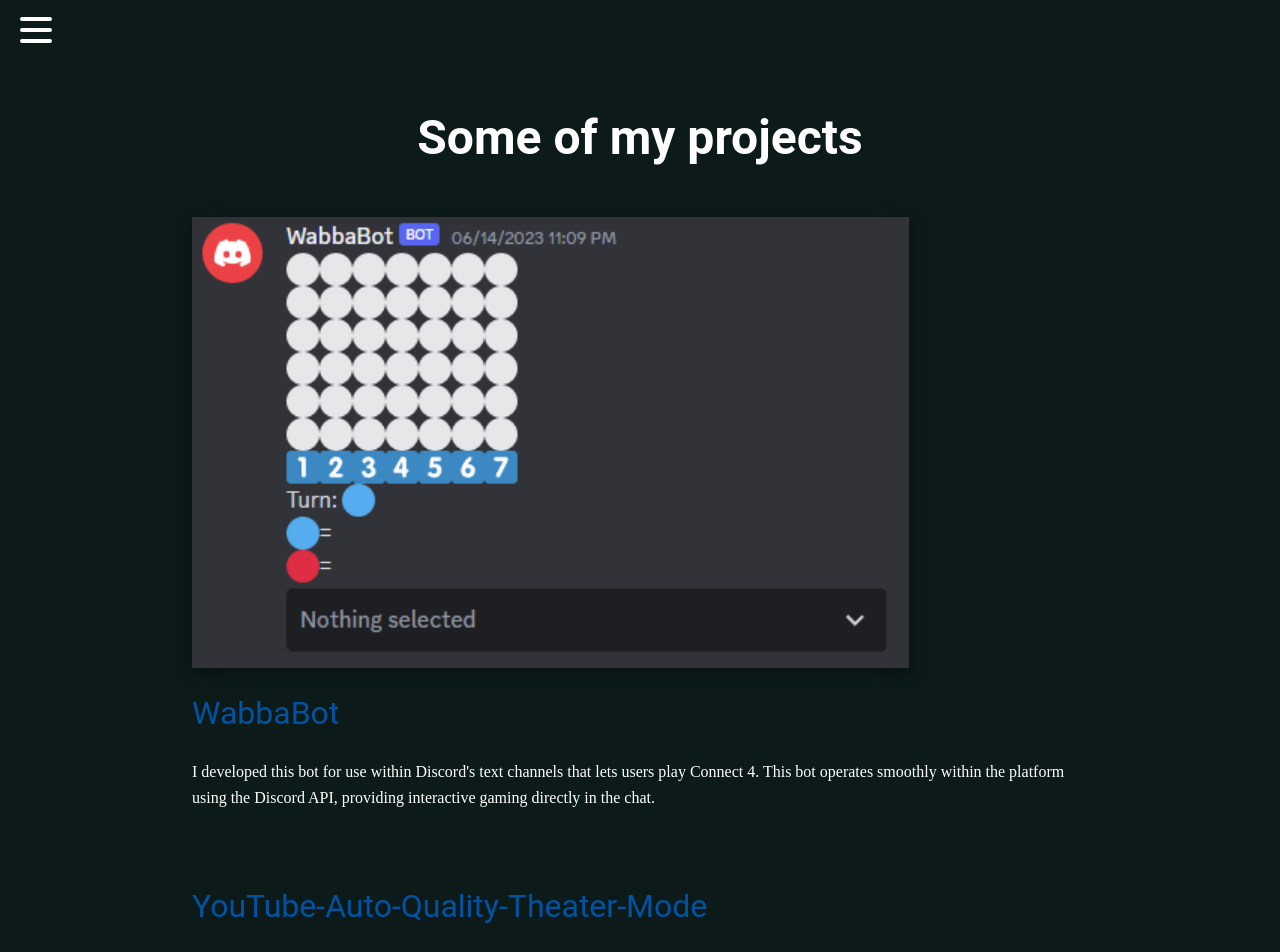
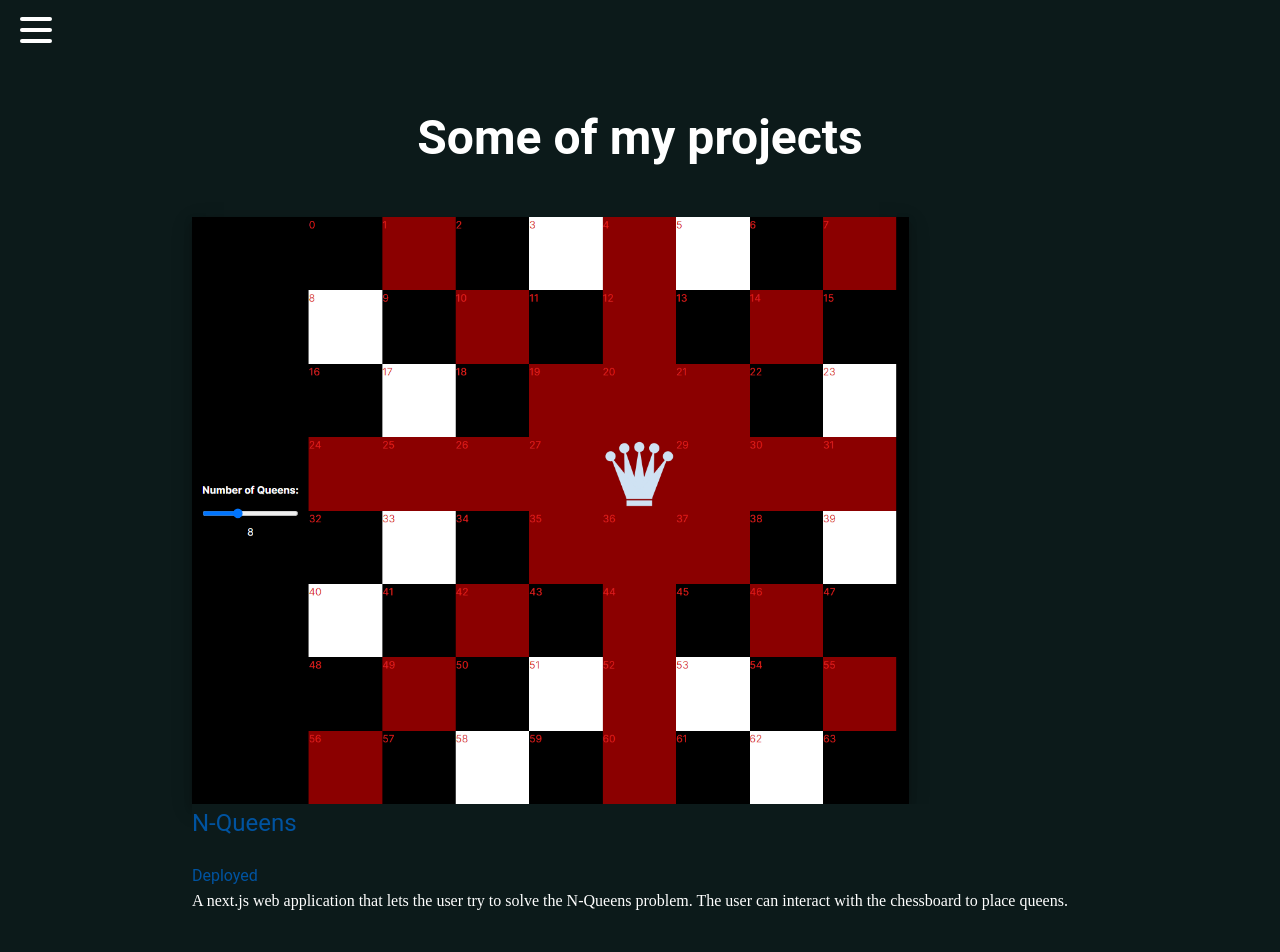
Before and after one commit to JLeegwater/JLeegwater.github.io, a React (Create React App) app: page /projects in a window 1280 px wide. Shown: the top 952 px of the page. Built offline with nearby package versions, Linux system fonts and the light colour scheme.

Commit message:
Changes pics and added N-Queens project

```diff
--- a/src/components/Projects.js
+++ b/src/components/Projects.js
@@ -7,6 +7,32 @@
 				<div className="projects_title">
 					<h1>Some of my projects</h1>
 				</div>
+				<div className="singleProject">
+					<div className="img_container">
+						<a href="https://github.com/JLeegwater/n-queens">
+							<img
+								alt="example of game"
+								src={`${process.env.PUBLIC_URL}/images/8queens.netlify.app_.png`}
+							/>
+						</a>
+					</div>
+					<a
+						className="projects_title"
+						href="https://github.com/JLeegwater/n-queens"
+					>
+						N-Queens
+					</a>
+					<a className="Deployed" href="https://8queens.netlify.app/">
+						Deployed
+					</a>
+
+					<p>
+						A next.js web application that lets the user try to solve the
+						N-Queens problem. The user can interact with the chessboard to place
+						queens.
+					</p>
+				</div>
+
 				<div className="singleProject">
 					<div className="img_container">
 						<a href="https://github.com/JLeegwater/WabbaBot">
--- a/src/styling/Projects.css
+++ b/src/styling/Projects.css
@@ -31,16 +31,13 @@
 	align-content: center;
 	margin-bottom: 50px;
 }
-.singleProject a {
-	font-size: 2rem;
+.projects_title {
+	font-size: 1.5rem;
 	margin-bottom: 20px;
 
 	animation: 1.5s fadeInUp;
 }
-.projects_title {
-	font-size: 1.5rem;
-	margin-bottom: 20px;
-
+.singleProject a {
 	animation: 1.5s fadeInUp;
 }
 @keyframes fadeInUp {
```
Also changed, not shown: public/images/8queens.netlify.app_.png (added), public/images/WabbaBot.png.
